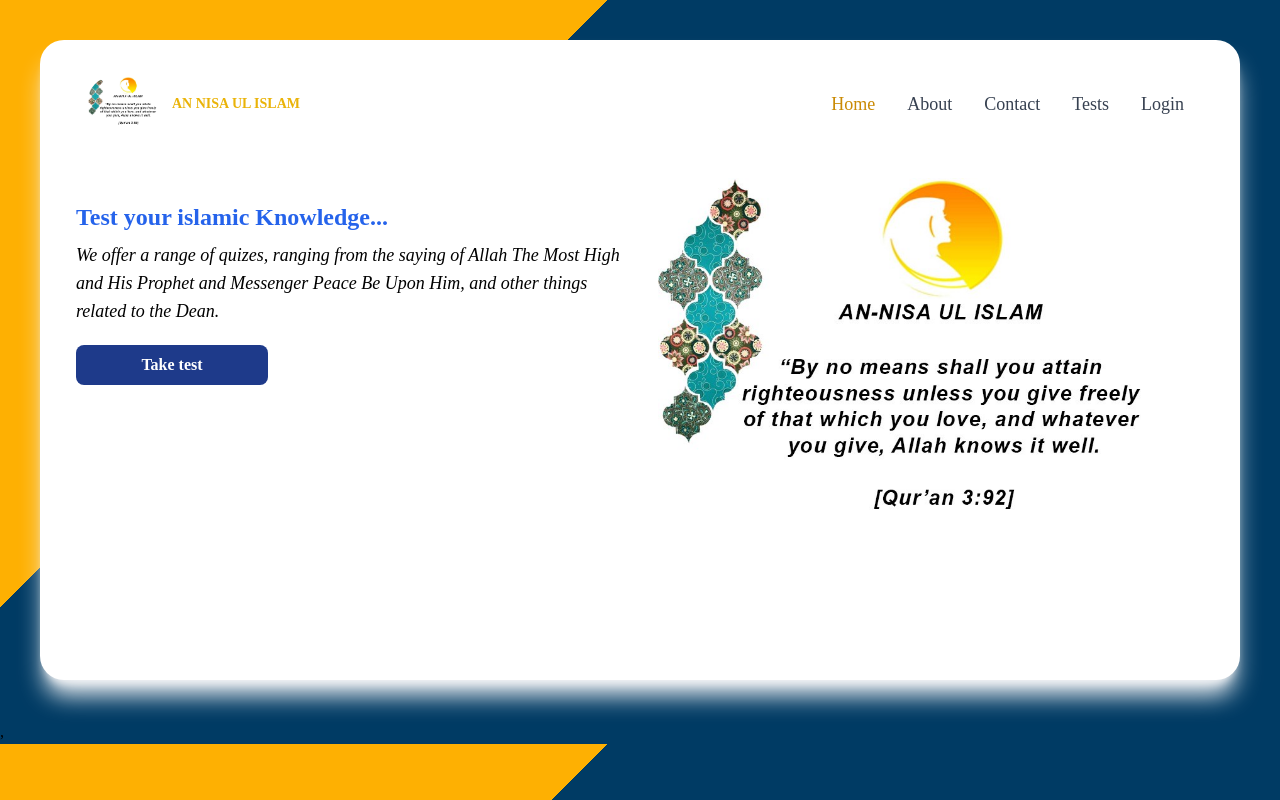
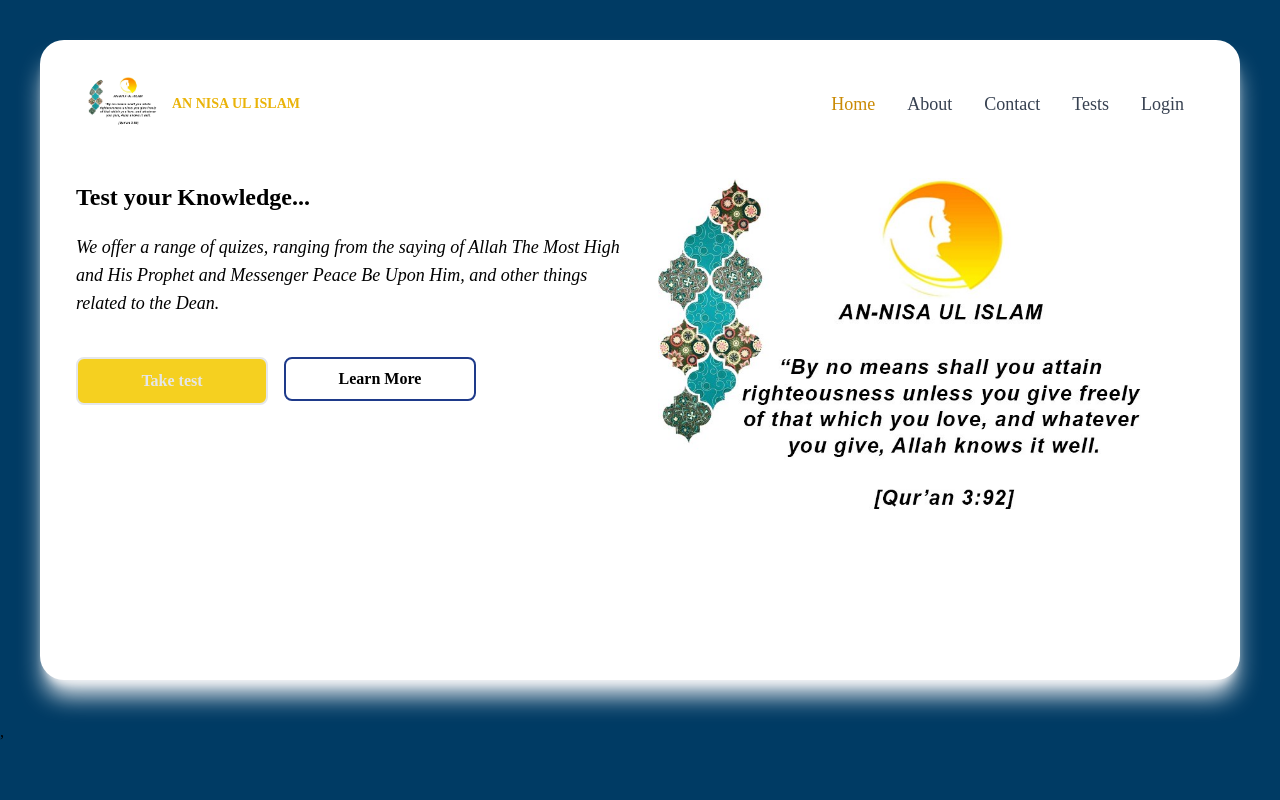
Before and after one commit to sawaneh1/Women_IN_Islam, a React (Create React App) app: page / in a window 1280 px wide. Built offline with nearby package versions, Linux system fonts and the light colour scheme.

Commit message:
added a beuatiful design layout

```diff
--- a/src/Navbar/index.js
+++ b/src/Navbar/index.js
@@ -125,21 +125,30 @@ const Navbar = () => {
         </div>
         <div className="flex flex-col-reverse  sm:flex-row place-items-center items-center ">
           <div className="p-5  w-full  sm:w-4/5">
-            <h1 className=" mb-2 text-center sm:text-left sm:text-2xl font-bold text-blue-600 sm:-mt-32  text-xl">
-              Test your islamic Knowledge...
+            <h1 className=" mb-2 w-full sm:text-2xl header-text font-bold text-blue-600 sm:-mt-32  text-lg">
+              Test your Knowledge...
             </h1>
 
-            <p className="w-full text-sm  sm:text-lg header-p">
+            <p className="w-full text-sm  sm:text-lg header-p mt-5">
               We offer a range of quizes, ranging from the saying of Allah The
               Most High and His Prophet and Messenger Peace Be Upon Him, and
               other things related to the Dean.
             </p>
-            <div className="flex sm:block justify-center">
-              <Link to="/quiz">
-                <button className="bg-blue-900 font-bold rounded-lg p-2 text-white w-48 mt-5 sm:10">
-                  Take test
-                </button>
-              </Link>
+            <div className="flex flex-row gap-4 sm:flex  mt-5">
+              <div>
+                <Link to="/quiz">
+                  <button className="bg-blue-900 btn font-bold border-2 rounded-lg px-6 py-2.5 text-gray-200 sm:w-48 mt-5 sm:10">
+                    Take test
+                  </button>
+                </Link>
+              </div>
+              <div>
+                <Link to="/quiz">
+                  <button className=" border-2 border-blue-900  font-bold rounded-lg px-5 py-2 text-black sm:w-48 mt-5 sm:10">
+                    Learn More
+                  </button>
+                </Link>
+              </div>
             </div>
           </div>
 
--- a/src/components/Quiz/index.jsx
+++ b/src/components/Quiz/index.jsx
@@ -5,6 +5,8 @@ import QuizCard from "./QuizCard";
 import logo from "../../assests/logo1.jpg";
 import Head from "../../Navbar/Head";
 import Footer from "../Footer";
+import { useDispatch, useSelector } from "react-redux";
+import { updateUser } from "../Redux/UserSlice";
 
 const questions = [
   {
@@ -79,19 +81,22 @@ const Quiz = () => {
   const naviage = useNavigate();
   const [scoreRate, setScoreRate] = useState(0);
   const [progress, setProgress] = useState(0);
-  console.log("progress", progress);
+  // console.log("progress", progress);
   const [selected, setSelected] = useState(false);
   const [score, setScore] = useState(0);
   const [left, setLeft] = useState(questions.length);
 
   const [next, setNext] = useState(0);
+  const user = useSelector((state) => state.user);
+  const dispatch = useDispatch();
+
   const handleAnswer = (e, answer) => {
     if (e.target) {
       // e.target.style.backgroundColor = 'red'
       e.target.className = "bg-blue-500";
       if (e.target) {
       }
-      console.log("class");
+      // console.log("class");
     }
   };
 
@@ -100,21 +105,22 @@ const Quiz = () => {
 
   const handleNext = () => {
     console.log(next);
-    console.log("left", left);
+    // console.log("left", left);
 
     if (questions.length == next + 1) {
       setScore((prev) => prev + 10);
       setProgress((prev) => prev + calculateProgress);
 
       setTimeout(() => {
-        return naviage("/scoreboard");
+        dispatch(updateUser({ ...user, score }));
+
+        naviage("/scoreboard");
       }, 1000);
 
       return;
     }
 
     if (selected.isCorrect == true) {
-      console.log("loo");
       setScore((prev) => prev + 10);
     }
     setProgress((prev) => prev + calculateProgress);
@@ -122,7 +128,7 @@ const Quiz = () => {
 
     setNext((prev) => prev + 1);
     setSelected(false);
-    console.log("this selected whites", selected, selected.isCorrect);
+    // console.log("this selected whites", selected, selected.isCorrect);
   };
 
   // useEffect(() => {
@@ -147,7 +153,11 @@ const Quiz = () => {
   }, [secondsCounter]);
 
   useEffect(() => {
-    if (minutesCounter == 0) return naviage("/scoreboard");
+    if (minutesCounter == 0) {
+      dispatch(updateUser({ ...user, score }));
+
+      naviage("/scoreboard");
+    }
     const minutesTimer =
       minutesCounter > 0 &&
       setInterval(() => setminutesCounter(minutesCounter - 1), 60000);
@@ -155,9 +165,11 @@ const Quiz = () => {
   }, [minutesCounter]);
   const [text, setText] = useState(false);
 
+  console.log("my user", user);
+
   return (
     <div>
-      <div className="flex  text-white justify-between px-5 mt-1 mb-2 sm:mt-3 sm:mb-2">
+      <div className="flex  text-white justify-between px-5 mt-3 mb-5 sm:mt-3 sm:mb-2">
         <Head />
         <div className="flex items-center gap-1  rounded-md exit_text    text-red-600">
           <Link to="/">
--- a/src/components/Redux/UserSlice.js
+++ b/src/components/Redux/UserSlice.js
@@ -5,12 +5,14 @@ export const UserSlice = createSlice({
   initialState: {
     name: "Sawaneh",
     phone: 3810745,
+    score: 0,
   },
 
   reducers: {
     updateUser: (state, action) => {
       state.name = action.payload.name;
       state.phone = action.payload.phone;
+      state.score = action.payload.score;
     },
   },
 });
--- a/src/components/scoreBoard.js
+++ b/src/components/scoreBoard.js
@@ -4,8 +4,11 @@ import "./scoreboard.css";
 import logo from "../assests/test1.svg";
 import Head from "../Navbar/Head";
 import Footer from "./Footer";
+import { useSelector } from "react-redux";
 
 const ScoreBoard = () => {
+  const user = useSelector((state) => state.user);
+  console.log("user", user);
   return (
     <div>
       <div className="flex  text-white justify-between px-5 mt-5 mb-5 sm:mt-3 sm:mb-2">
@@ -23,14 +26,17 @@ const ScoreBoard = () => {
       <div className="  grid  place-items-center   scoreboard">
         <div>
           <h2 className=" text-center text-lg  -mt-5 mb-5 text-gray-200 font-bold ">
-            Hi! <span className="text-yellow-700 font-bold">Sulayman</span>{" "}
+            Hi! <span className="text-yellow-700 font-bold">{user.name}</span>{" "}
             below is your test info :)
           </h2>
           <div className="bg-scoreboard text-gray-300  border-gray-200 px-2 sm:px-4  py-2.5 rounded-3xl">
             <h3 className="text-center font-bold"> Your score board</h3>
             <div className="flex justify-between pt-10 p-5 ">
               <h3 className="font-bold">Score : </h3>
-              <h3 className="text-yellow-600 font-semibold "> 20% </h3>
+              <h3 className="text-yellow-600 font-semibold ">
+                {" "}
+                {user.score}%{" "}
+              </h3>
             </div>
             <div className="flex justify-between pt-10  p-5">
               <h3 className="font-bold">Time Taken : </h3>
--- a/src/index.css
+++ b/src/index.css
@@ -10,10 +10,10 @@ body {
   /* background-color: #fbb034;
   background-image: linear-gradient(315deg, #fbb034 0%, #ffdd00 74%); */
   background-color: #f5d020;
-  background-image: linear-gradient(330deg, #f5d020 80%, #f53803 74%);
+  /* background-image: linear-gradient(330deg, #f5d020 80%, #f53803 74%); */
 
   background-color: #003b64;
-  background-image: linear-gradient(315deg, #003b64 70%, #feb002 70%);
+  /* background-image: linear-gradient(315deg, #003b64 70%, #feb002 70%); */
   font-family: "Merriweather", serif;
 
   /* background-color: #003b64;
@@ -37,6 +37,12 @@ body {
 }
 .test-bg {
   background-image: linear-gradient(-190deg, #06304e 70%, #d6960b 100%);
+}
+.header-text {
+  color: black;
+}
+.btn {
+  background: #f5d020;
 }
 
 @media (max-width: 310px) {
```
